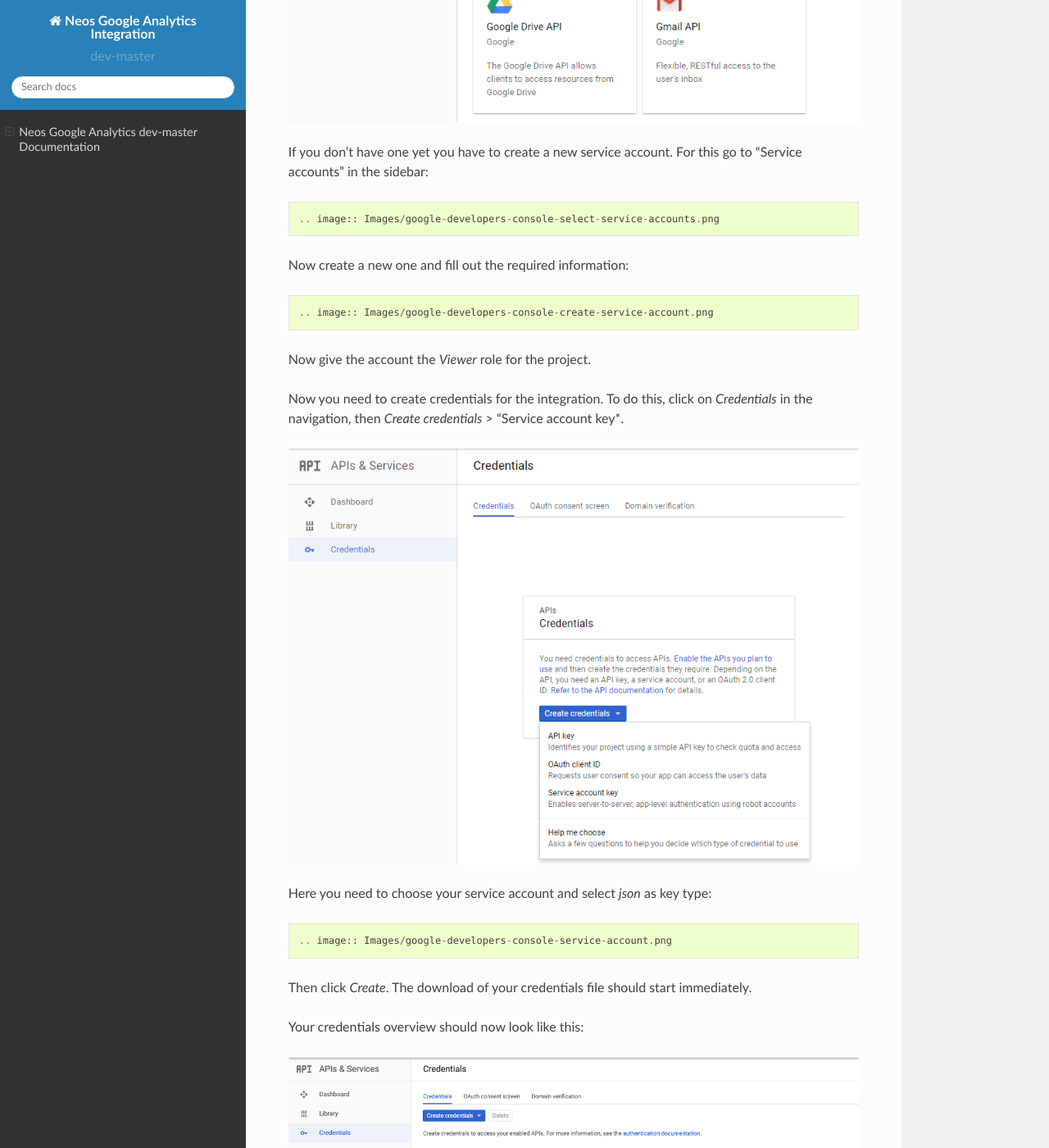
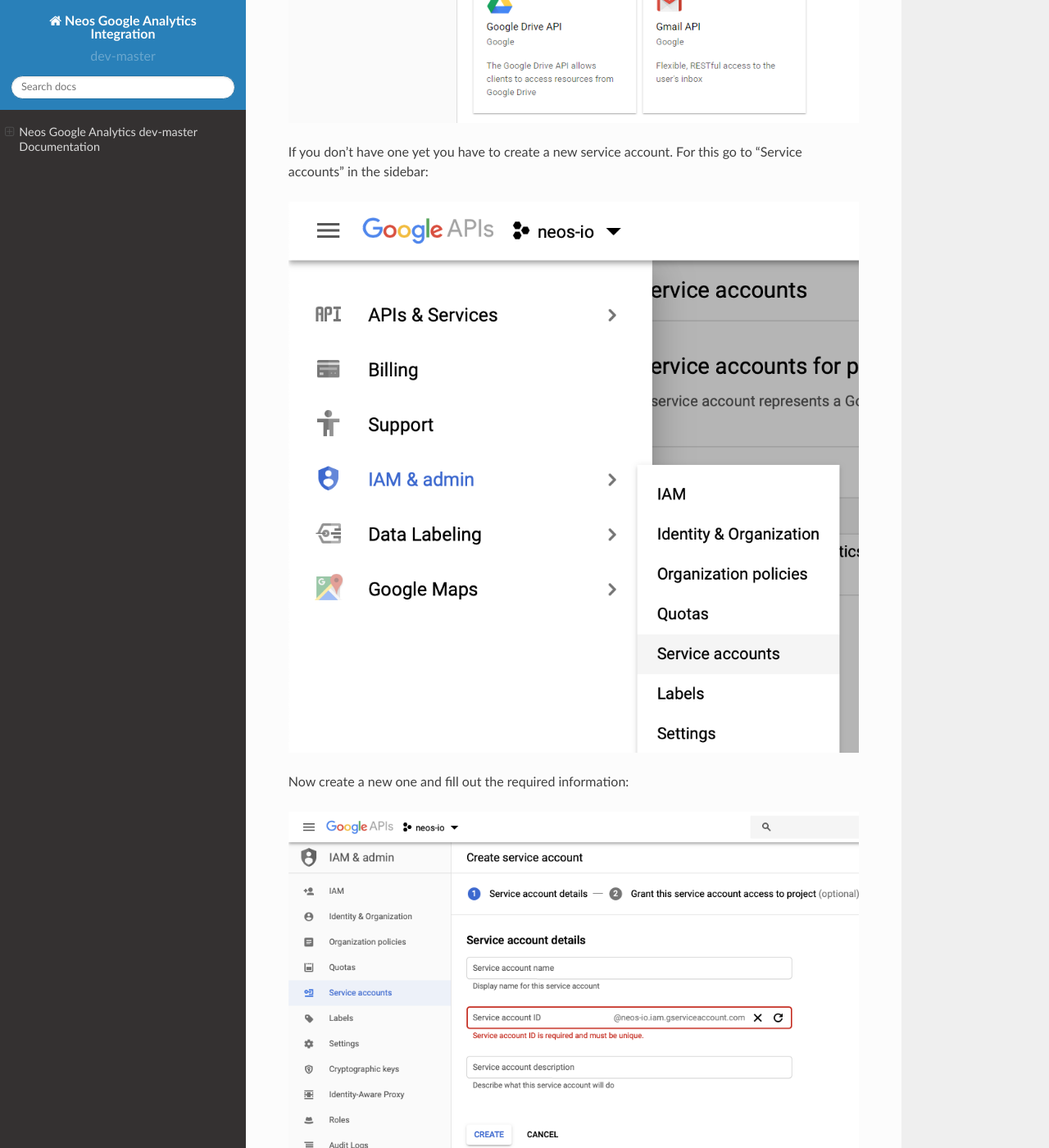
Before and after one commit to neos/neos-googleanalytics, a Sphinx documentation site: the page built from Documentation/index.rst, in a window 1280 px wide and 1400 px high, scrolled down 2649 px. Shown: the whole window at 82% size. Built offline with Sphinx 7.4.7 and the Read the Docs theme 2.0.0, drawn with Linux system fonts in a browser that asks for light colours.

Commit message:
BUGFIX: Render all images in docs

```diff
--- a/Documentation/index.rst
+++ b/Documentation/index.rst
@@ -100,11 +100,11 @@
 
 .. image:: Images/google-developers-console-project-dashboard.png
 
-If you don't have one yet you have to create a new service account. For this go to "Service accounts" in the sidebar::
+If you don't have one yet you have to create a new service account. For this go to "Service accounts" in the sidebar:
 
 .. image:: Images/google-developers-console-select-service-accounts.png
 
-Now create a new one and fill out the required information::
+Now create a new one and fill out the required information:
 
 .. image:: Images/google-developers-console-create-service-account.png
 
@@ -115,7 +115,7 @@
 
 .. image:: Images/google-developers-console-credentials.png
 
-Here you need to choose your service account and select `json` as key type::
+Here you need to choose your service account and select `json` as key type:
 
 .. image:: Images/google-developers-console-service-account.png
 
```
